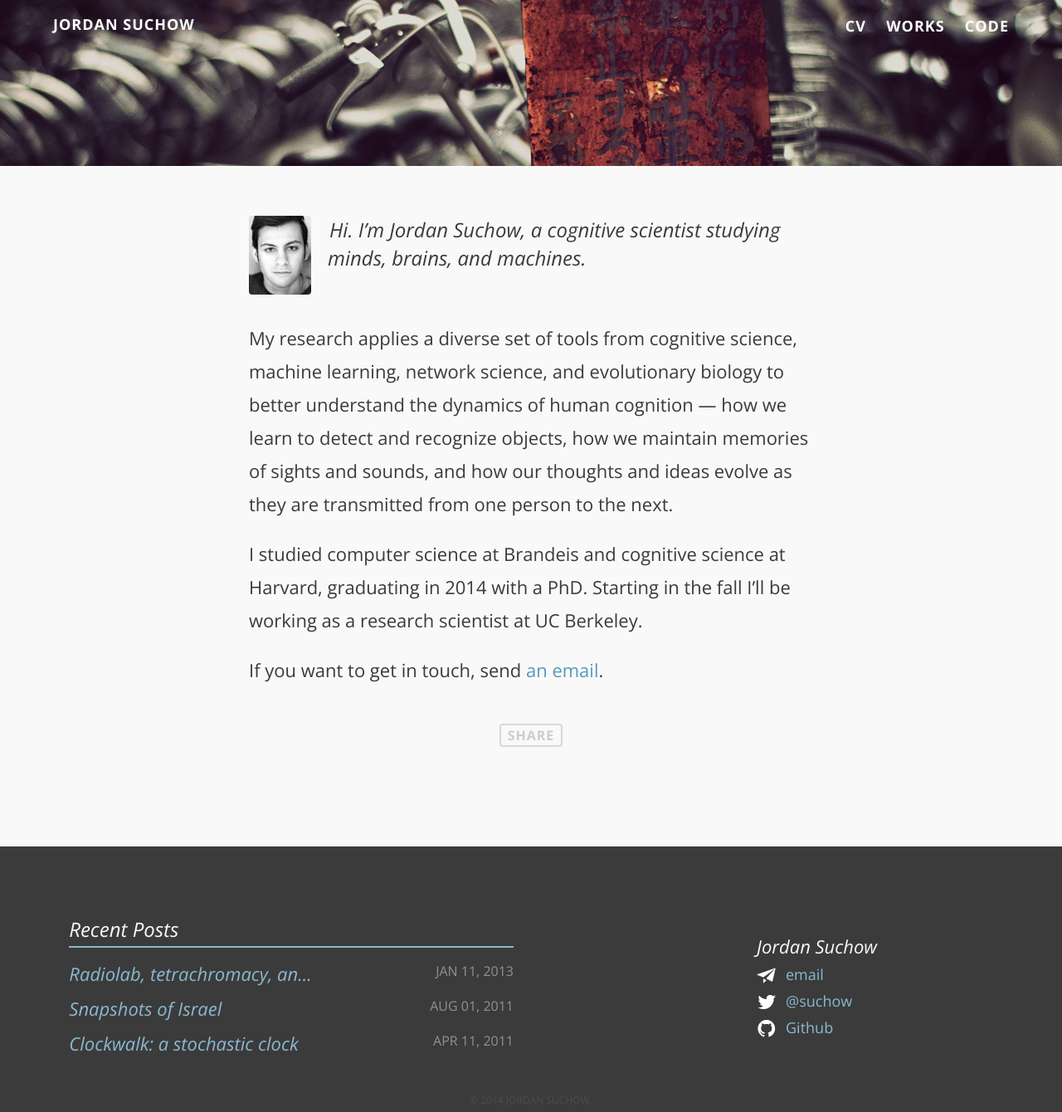
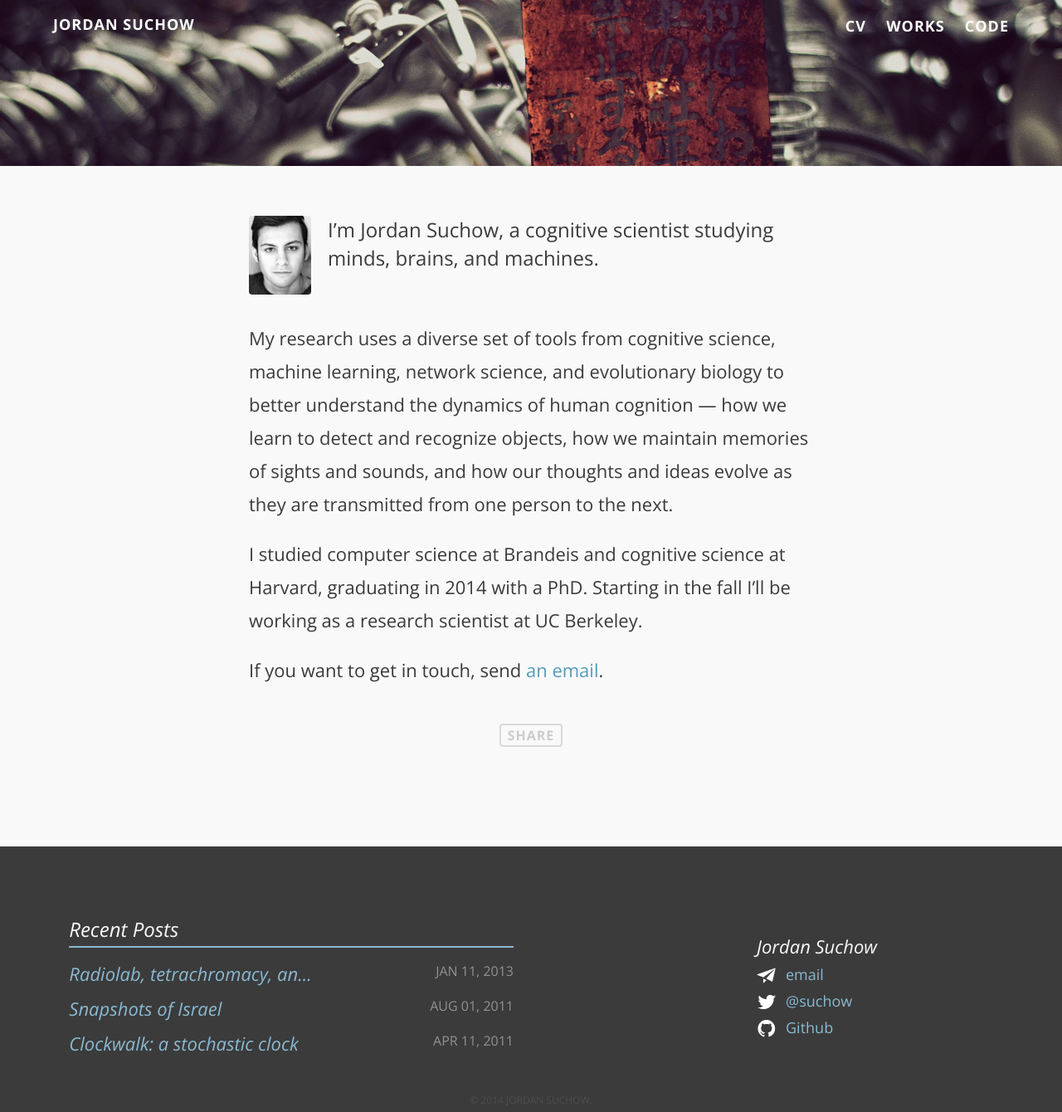
Before and after one commit to suchow/suchow.io, a Jekyll site: the page built from index.md, in a window 1280 px wide. Shown: the whole page at 83% size. Built offline with Jekyll 4.4.1, drawn with Linux system fonts in a browser that asks for light colours; comment, search, counter and statistics services are not loaded.

Commit message:
Tweak formatting

```diff
--- a/_layouts/index.html
+++ b/_layouts/index.html
@@ -19,7 +19,7 @@
             {% endif %}
             <p class="date">{{page.date | date: "%b %d, %Y" }}</p>
             <img class="headshot" src="/images/headshot.jpg">
-            <p class="intro"><em>{% if page.description %}{{ page.description }}{% else %}{{ page.tagline }}{% endif %}</em></p>
+            <p class="intro">{% if page.description %}{{ page.description }}{% else %}{{ page.tagline }}{% endif %}</p>
           </hgroup>
         </header>
 
--- a/index.md
+++ b/index.md
@@ -2,13 +2,13 @@
 layout: index
 permalink: /index.html
 title:
-description: Hi. I&rsquo;m Jordan Suchow, a cognitive scientist studying minds, brains, and machines.
+description: I&rsquo;m Jordan Suchow, a cognitive scientist studying minds, brains, and machines.
 tags: [suchow, portfolio, reseach, cognitive science]
 image:
   feature: rusty-sign.jpg
 ---
 
-My research applies a diverse set of tools from cognitive science, machine learning, network science, and evolutionary biology to better understand the dynamics of human cognition &mdash; how we learn to detect and recognize objects, how we maintain memories of sights and sounds, and how our thoughts and ideas evolve as they are transmitted from one person to the next.
+My research uses a diverse set of tools from cognitive science, machine learning, network science, and evolutionary biology to better understand the dynamics of human cognition &mdash; how we learn to detect and recognize objects, how we maintain memories of sights and sounds, and how our thoughts and ideas evolve as they are transmitted from one person to the next.
 
 I studied computer science at Brandeis and cognitive science at Harvard, graduating in 2014 with a PhD. Starting in the fall I'll be working as a research scientist at UC Berkeley.
 
```
Also changed, not shown: _sass/_styles.scss (+6 -4 lines).
